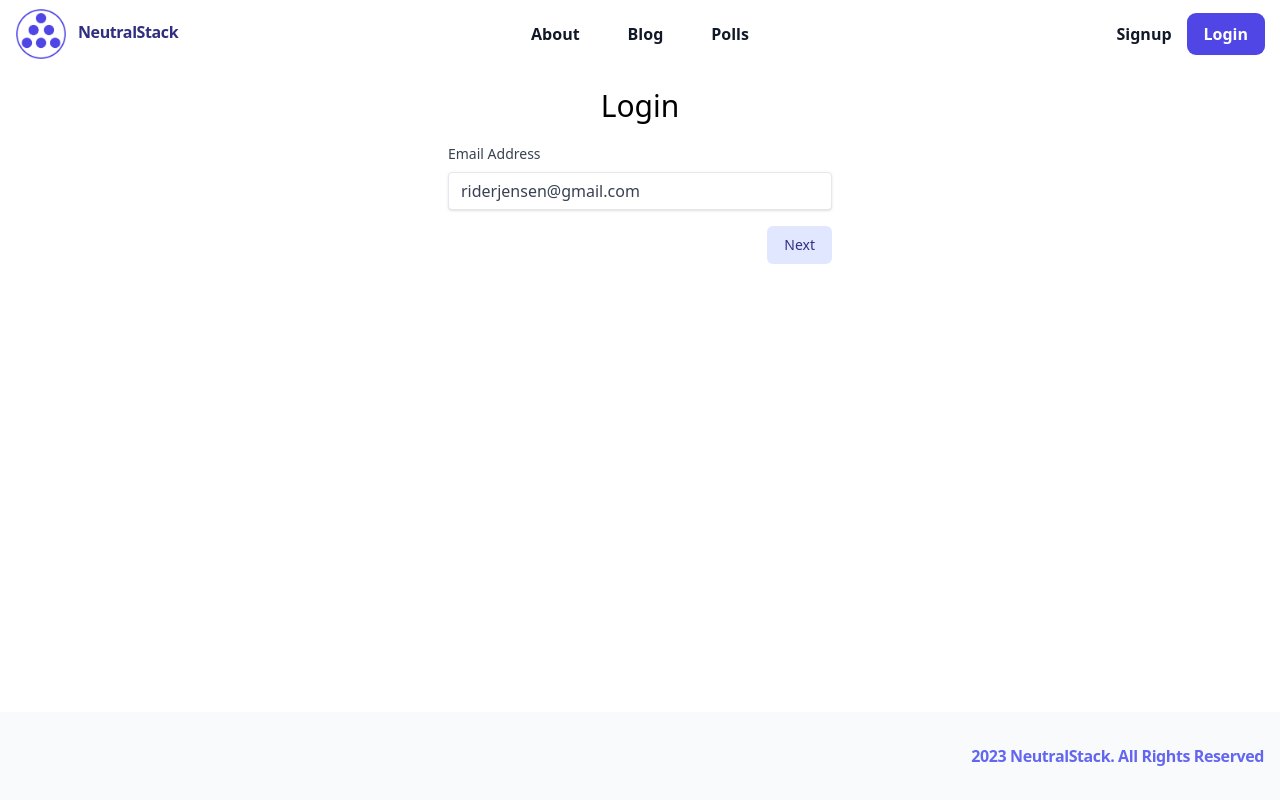
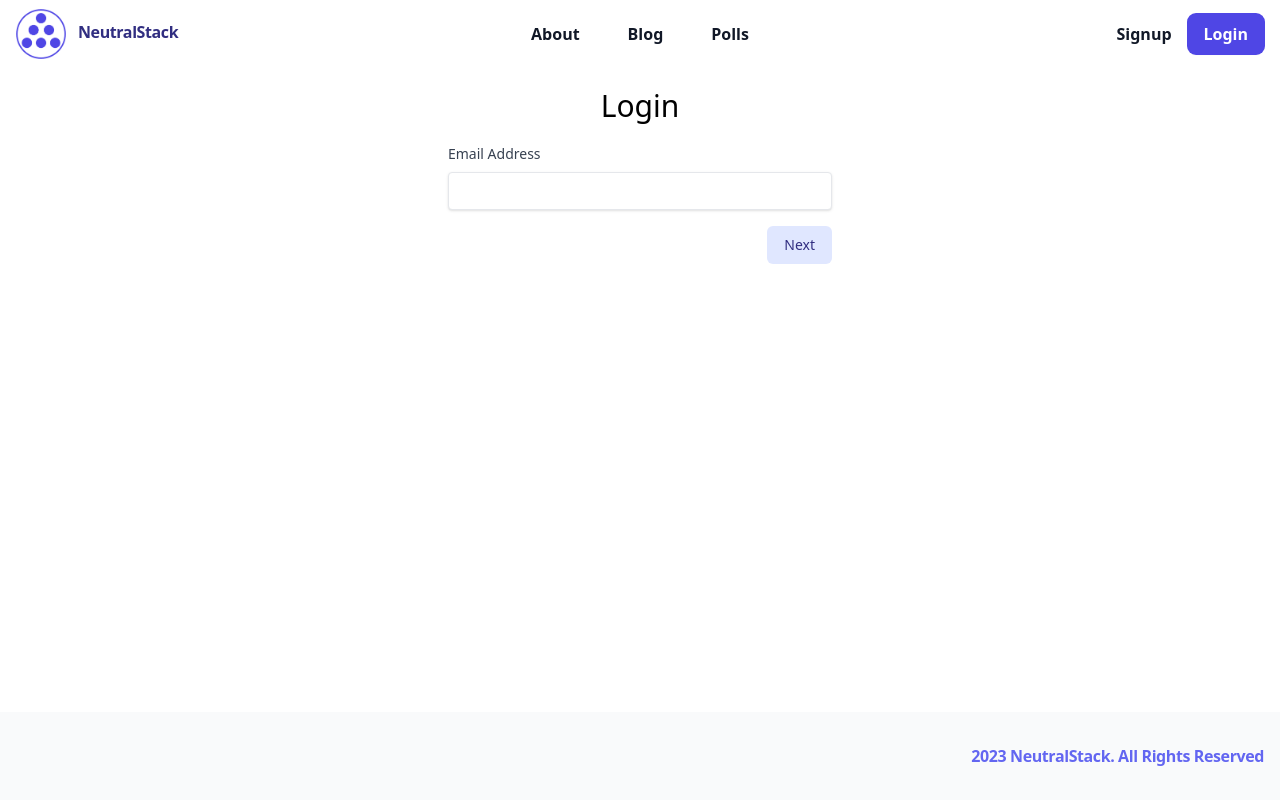
Before and after one commit to KennyStephens/voting-nextjs, a Next.js app: page /auth/login in a window 1280 px wide. Built offline with nearby package versions, Linux system fonts and the light colour scheme.

Commit message:
remove default values for signing up

```diff
--- a/pages/auth/login.tsx
+++ b/pages/auth/login.tsx
@@ -13,7 +13,7 @@ export default function Index() {
   const router = useRouter();
 
   const [step, setStep] = React.useState(true);
-  const [email, setEmail] = React.useState("riderjensen@gmail.com");
+  const [email, setEmail] = React.useState("");
   const [code, setCode] = React.useState("");
   const [loading, setLoading] = React.useState(false);
   const [error, setError] = React.useState(false);
--- a/pages/auth/signup.tsx
+++ b/pages/auth/signup.tsx
@@ -14,7 +14,7 @@ export default function Index() {
   const router = useRouter();
 
   const [step, setStep] = React.useState(true);
-  const [email, setEmail] = React.useState("admin@testman.com");
+  const [email, setEmail] = React.useState("");
   const [optIn, setOptIn] = React.useState(true);
   const [code, setCode] = React.useState("");
   const [loading, setLoading] = React.useState(false);
```
Also changed, not shown: 1 other file (tests, documents, lock files or other folders).
